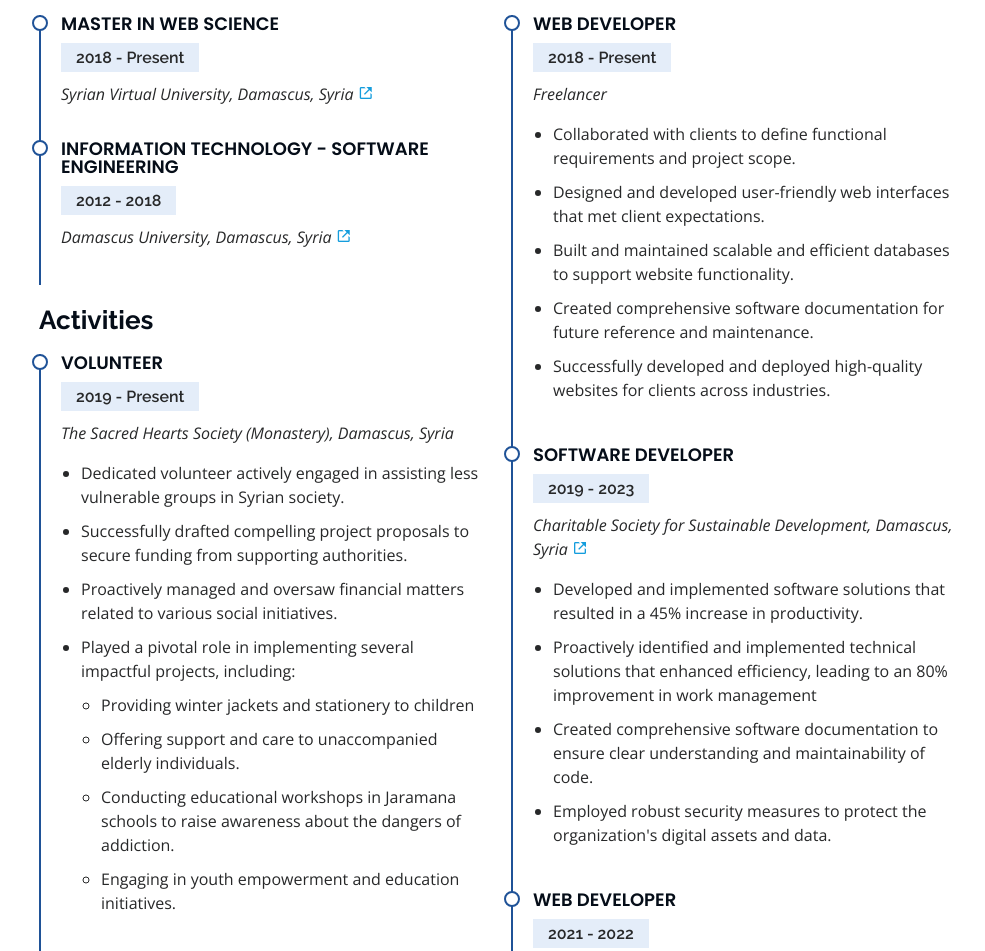
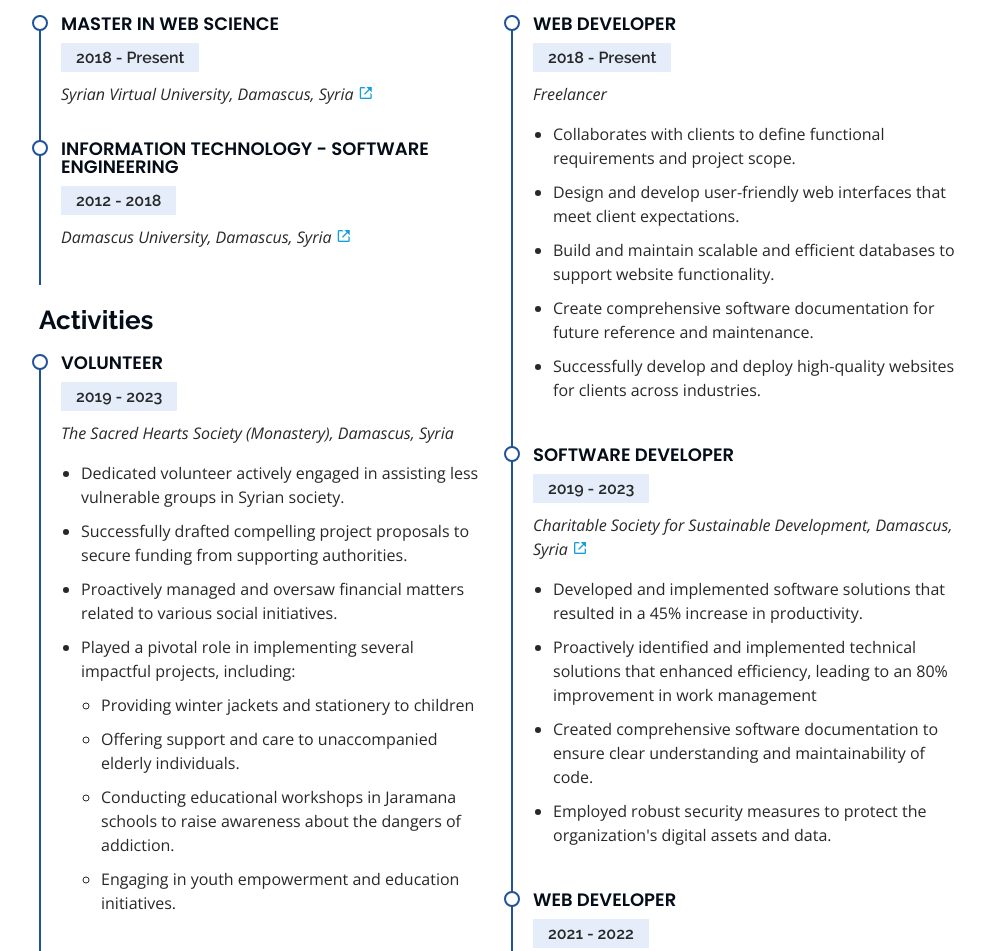
Before and after one commit to Fadi-Barhoum/Fadi-Barhoum.github.io, a plain HTML site: page index.html in a window 1280 px wide. Shown: the part 3268-4219 px from the top of the page, without its empty margins (291-1276 px from the left). Drawn offline with nearby package versions, Linux system fonts and the light colour scheme.

Commit message:
Fadi Barhoum Portfolio

```diff
--- a/index.html
+++ b/index.html
@@ -334,7 +334,7 @@
             <h3 class="resume-title">Activities</h3>
             <div class="resume-item">
               <h4>Volunteer</h4>
-              <h5>2019 - Present</h5>
+              <h5>2019 - 2023</h5>
               <p><em>The Sacred Hearts Society (Monastery), Damascus, Syria </em></p>
               <ul>
                 <li>Dedicated volunteer actively engaged in assisting less vulnerable groups in Syrian society.</li>
@@ -390,11 +390,11 @@
               <h5>2018 - Present</h5>
               <p><em>Freelancer</em></p>
               <ul>
-                <li>Collaborated with clients to define functional requirements and project scope.</li>
-                <li>Designed and developed user-friendly web interfaces that met client expectations.</li>
-                <li>Built and maintained scalable and efficient databases to support website functionality.</li>
-                <li>Created comprehensive software documentation for future reference and maintenance.</li>
-                <li>Successfully developed and deployed high-quality websites for clients across industries.</li>
+                <li>Collaborates with clients to define functional requirements and project scope.</li>
+                <li>Design and develop user-friendly web interfaces that meet client expectations.</li>
+                <li>Build and maintain scalable and efficient databases to support website functionality.</li>
+                <li>Create comprehensive software documentation for future reference and maintenance.</li>
+                <li>Successfully develop and deploy high-quality websites for clients across industries.</li>
               </ul>
             </div>
 
@@ -429,10 +429,10 @@
 
             <div class="resume-item">
               <h4>Social Worker</h4>
-              <h5>2021 - Present</h5>
+              <h5>2021 - 2024</h5>
               <p><em>The Sacred Hearts Society (Organization Center), Damascus, Syria</em></p>
               <ul>
-                <li>Caseworkers' Team Leader (Aug 2023 - Present)</li>
+                <li>Caseworkers' Team Leader (Aug 2023 - Jan 2024)</li>
                 <ul>
                   <li>Provided leadership and guidance to a team of caseworkers, ensuring effective case management and client support.</li>
                   <li>Oversaw the development and implementation of new projects.</li>
```
Also changed, not shown: assets/img/portfolio/Logos/elite.png, assets/img/portfolio/Logos/yawna.png.
